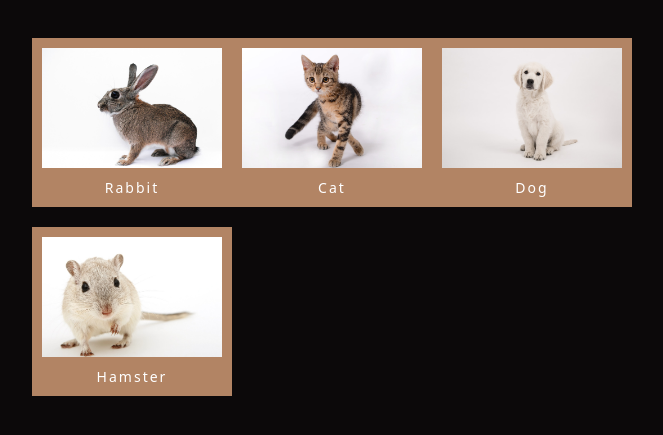
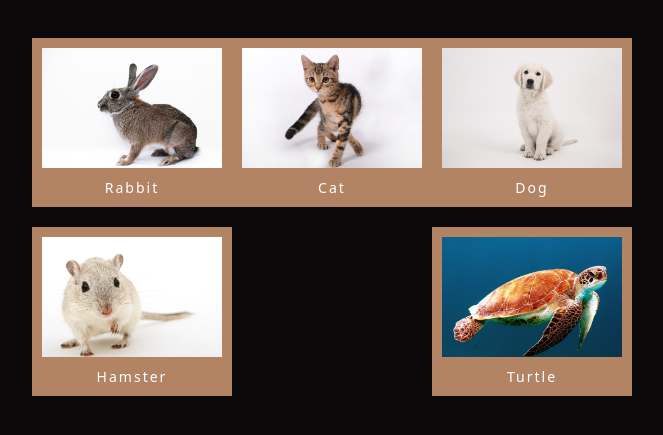
Before and after one commit to HelloTakako/test-animals, a plain HTML site: page index.html in a window 1280 px wide. Shown: the part 85-520 px from the top of the page, without its empty margins (308-971 px from the left). Drawn offline with Linux system fonts and the light colour scheme.

Commit message:
add one new animal, edit README file

```diff
--- a/index.html
+++ b/index.html
@@ -27,6 +27,10 @@
         <span class="image"><img src="img/hamster.jpg"/></span>
         <span class="name">Hamster</span>
       </li>
+      <li>
+        <span class="image"><img src="img/turtle.jpg"/></span>
+        <span class="name">Turtle</span>
+      </li>
     </ul>
   </body>
 </html>
```
Also changed, not shown: img/turtle.jpg (added), 1 other file.
